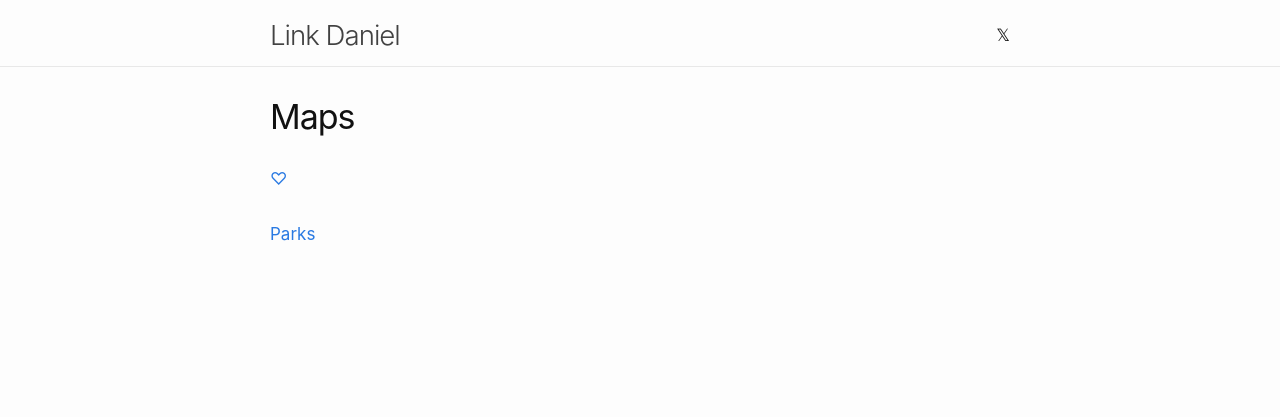
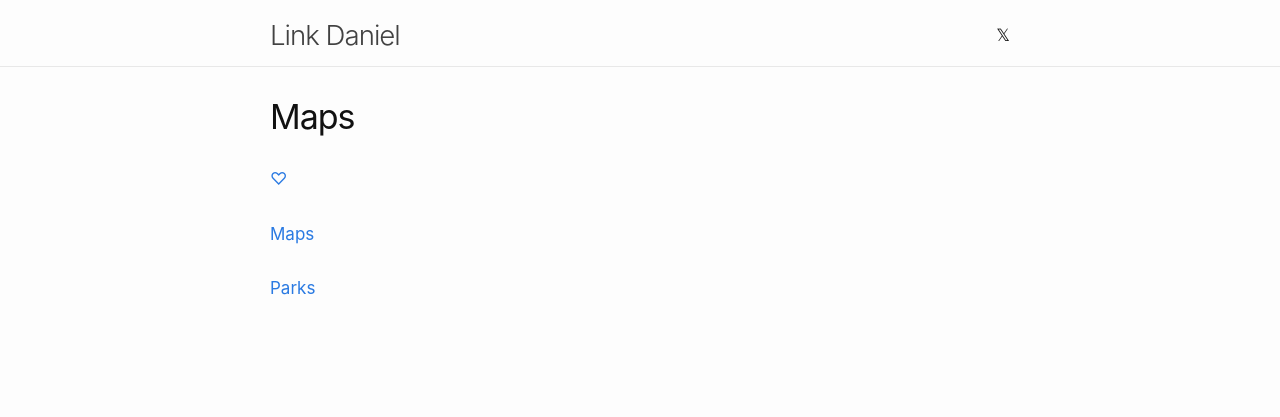
Before and after one commit to link-daniel/link.github.io, a Jekyll site: the page built from maps.md, in a window 1280 px wide. Shown: the top 417 px of the page. Built offline with Jekyll 4.4.1, drawn with Linux system fonts in a browser that asks for light colours.

Commit message:
Update maps.md

```diff
--- a/maps.md
+++ b/maps.md
@@ -7,4 +7,7 @@ permalink: /maps/
 <a href="https://maps.app.goo.gl/7epbrpPJ5uK94wHF6">♡</a>
 <br>
 <br>
+<a href="https://maps.app.goo.gl/MyE5TMgAhuESw2vb9">Maps</a>
+<br>
+<br>
 <a href="https://maps.app.goo.gl/RPy3fAE53ir1ujUp6">Parks</a>
```
